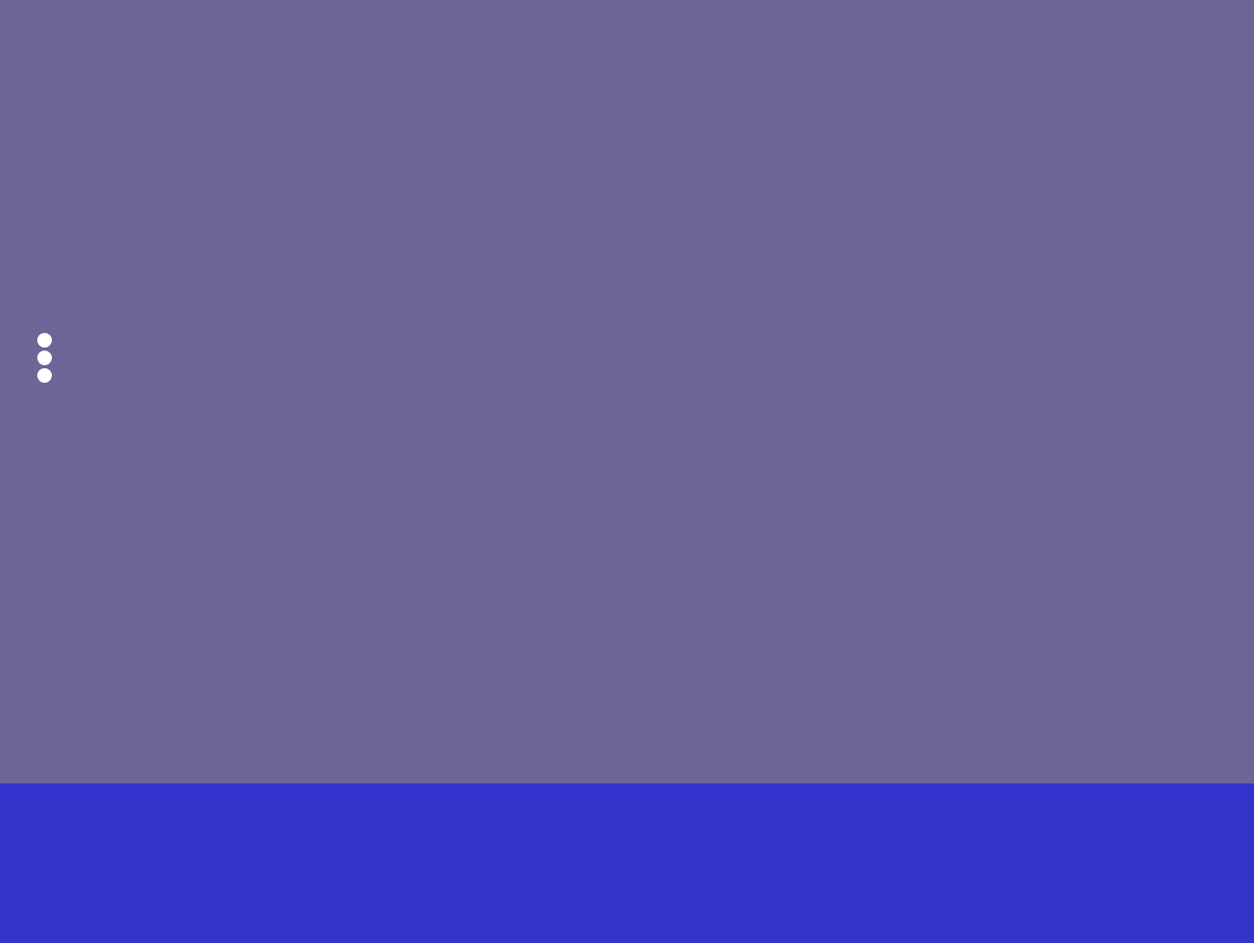
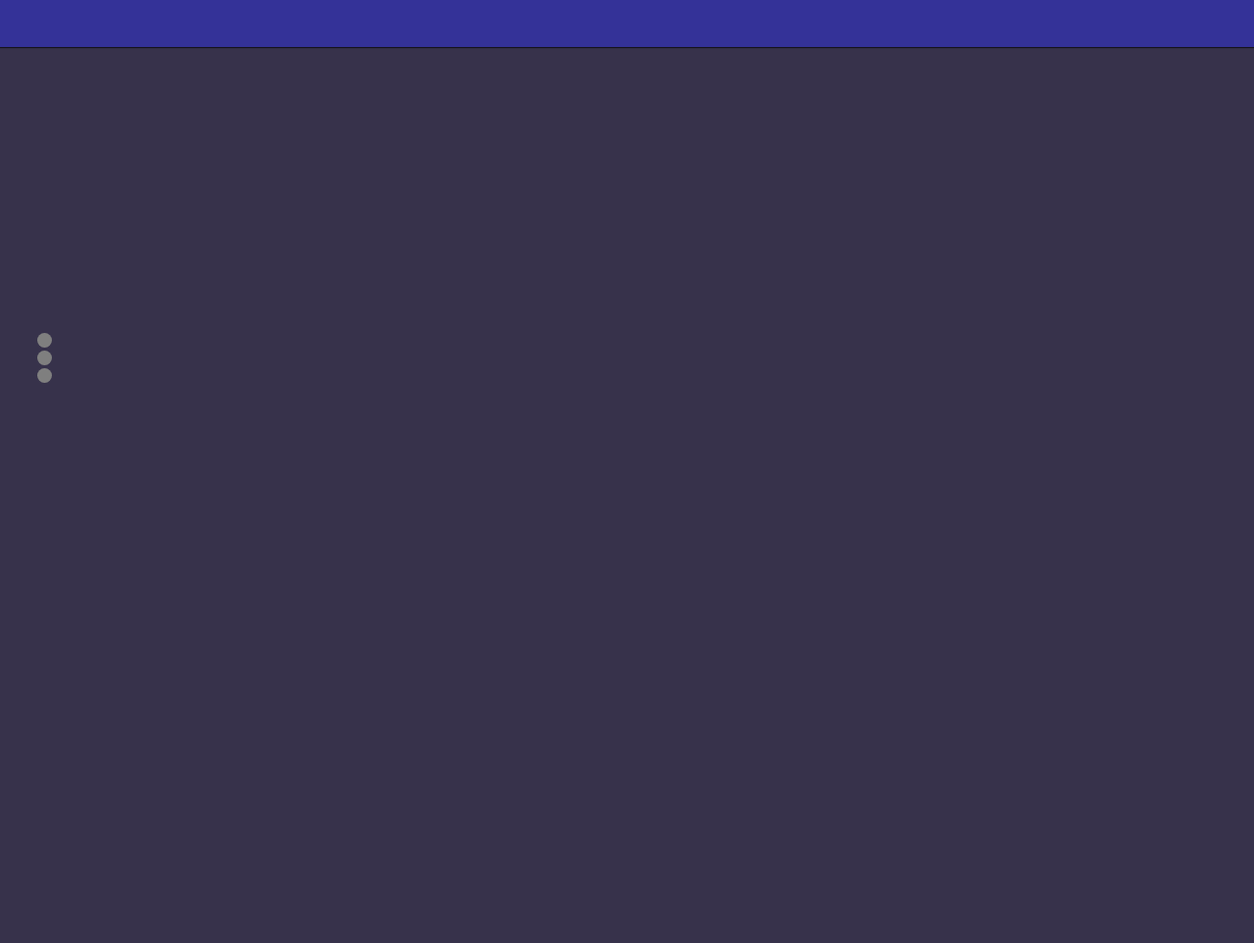
Before and after one commit to paramsingh/backpage, a Django app: page /app/index/ in a window 1280 px wide. Shown: the top 963 px of the page at 98% size. After the commit the page ends 391 px from the top, so only its background shows below. Run offline with Django 3.2, Linux system fonts and the light colour scheme; data that the repository does not hold is empty; some web fonts are replaced.

Commit message:
Designed the about slide and added a header.

```diff
--- a/templates/app/index.html
+++ b/templates/app/index.html
@@ -107,14 +107,59 @@
 	box-shadow: none;
 	border: none;
 }
+#divover {
+	width: 100%;
+	height: 100%;
+	overflow: hidden;
+	background-color: black;
+	opacity: 0.5;
+	position: fixed;
+	top: 0%;
+	left: 0%;
+	z-index: 2000;
+}
+#spanabout{
+	font-family: opificio;
+	font-size: 120px;
+	color: #ffffcc;
+	position: absolute;
+	left: 20%;
+	top: 20%;
+	text-shadow: 0px 0px 3px black;
+	font-weight: bold;
+}
+#spancontent {
+	font-size: 42px;
+	position: absolute;
+	font-family: opificio;
+	left: 20%;
+	top: 37%;
+	color: white;
+}
+#divheader{
+	width: 100%;
+	height: 6%;
+	background-color: white;
+	position: absolute;
+	z-index: 10000;
+	top: 0px;
+	left: 0px;
+	box-shadow: 0px 0px 1px 1px black;
+	background-color: #3333cc;
+	opacity: 0.6;
+}
 </style>
 
 <script>
-
+function funcremove(){
+	document.getElementById("divover").style.width="0px";
+	document.getElementById("divover").style.height="0px";
+}
 </script>
 </head>
 <body>
 
+<div id="divover" onClick="funcremove()"></div>
 <div id="divnav">
 <div id="divnav1" onClick="functionscroll1()"></div><br>
 <div id="divnav1" onClick="functionscroll2()"></div><br>
@@ -124,7 +169,8 @@
 <div id="divslide1">
 </div>
 <div id="divslide2">
-
+<span id="spanabout">About Us</span>
+<span id="spancontent">It's who we are, BITCHES!</span>
 </div>
 <div id="divslide3">
 	<div id="divform">
@@ -135,3 +181,4 @@
 	<input type="submit" value="CREATE THREAD" id="submitbutton">
 </div>
 </div>
+<div id="divheader">	</div>
```
